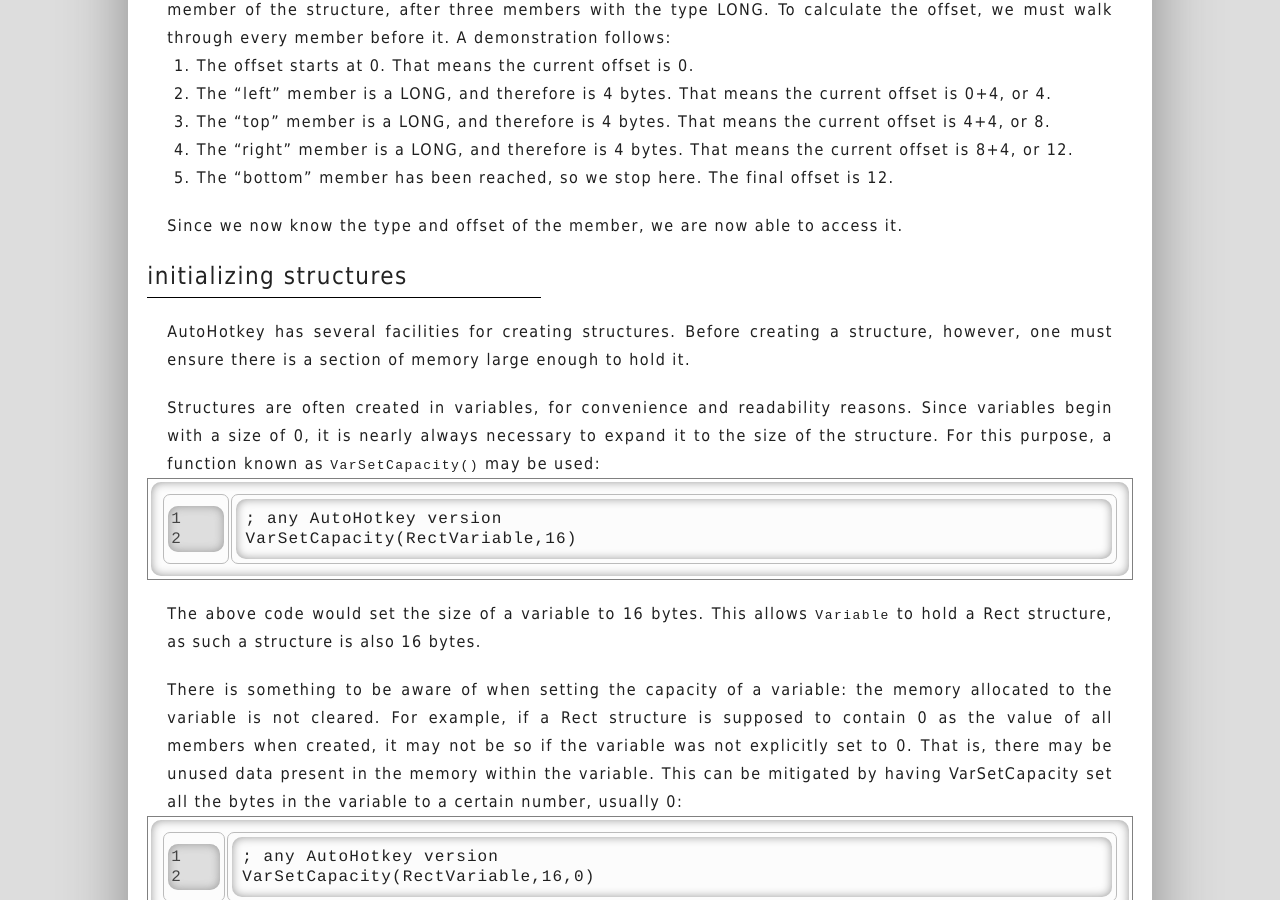
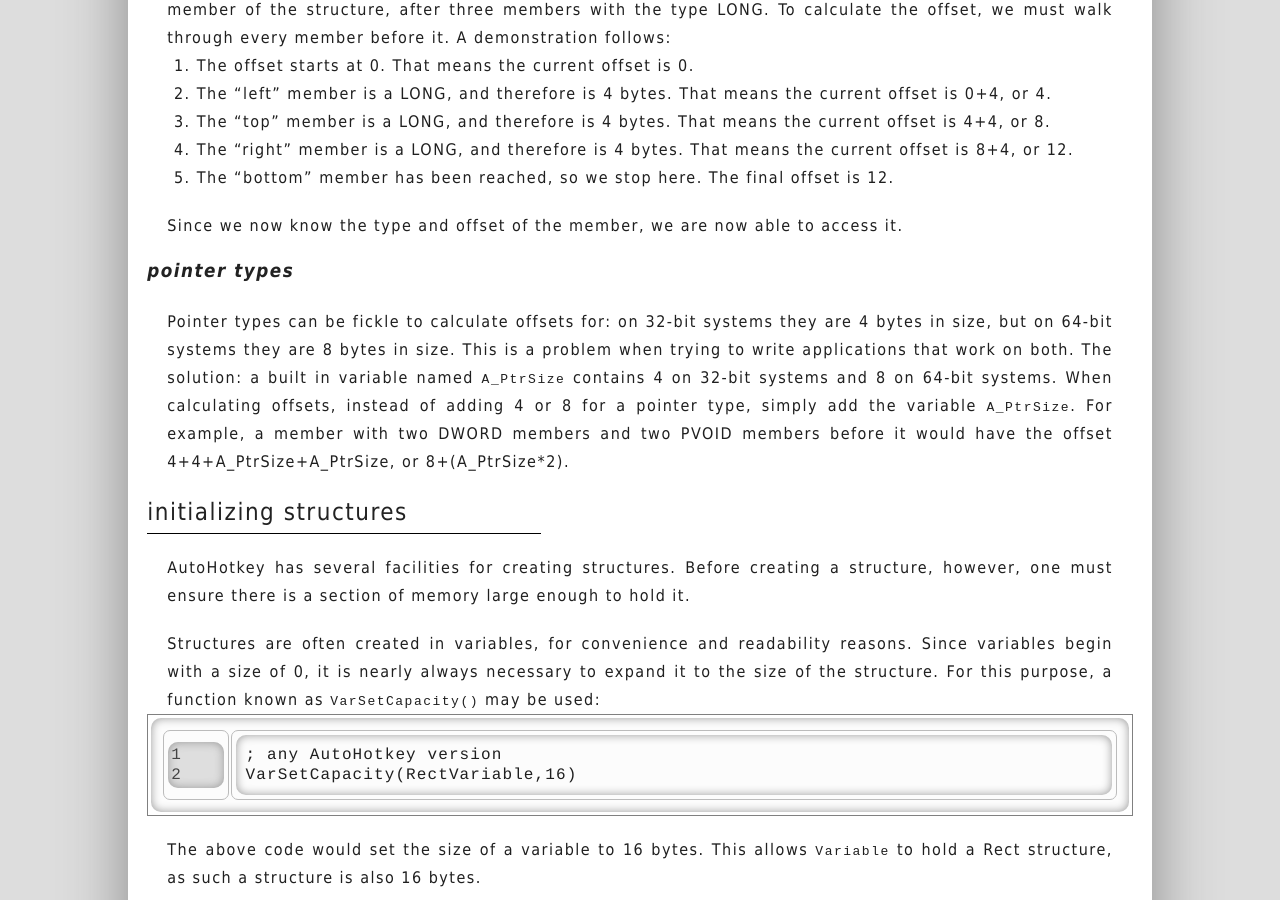
Before and after one commit to maul-esel/ahkbook, a Jekyll site: the page built from en/_posts/2011-11-12-Structures.markdown, in a window 1280 px wide and 900 px high, scrolled down 933 px. Built offline with Jekyll 4.4.1, drawn with Linux system fonts in a browser that asks for light colours.

Commit message:
Add section about pointer sizes across architectures, add contributer entry.

```diff
--- a/en/_posts/2011-11-12-Structures.markdown
+++ b/en/_posts/2011-11-12-Structures.markdown
@@ -36,6 +36,9 @@ In order to access a member of a structure, one must know its type and offset. F
 5. The "bottom" member has been reached, so we stop here. The final offset is 12.
 
 Since we now know the type and offset of the member, we are now able to access it.
+
+### pointer types
+Pointer types can be fickle to calculate offsets for: on 32-bit systems they are 4 bytes in size, but on 64-bit systems they are 8 bytes in size. This is a problem when trying to write applications that work on both. The solution: a built in variable named `A_PtrSize` contains 4 on 32-bit systems and 8 on 64-bit systems. When calculating offsets, instead of adding 4 or 8 for a pointer type, simply add the variable `A_PtrSize`. For example, a member with two DWORD members and two PVOID members before it would have the offset 4+4+A_PtrSize+A_PtrSize, or 8+(A_PtrSize*2).
 
 ## initializing structures
 AutoHotkey has several facilities for creating structures. Before creating a structure, however, one must ensure there is a section of memory large enough to hold it.
--- a/index.markdown
+++ b/index.markdown
@@ -21,6 +21,7 @@ Everything, every minor or major improvement / addition / suggestion is welcome!
 * [maul-esel](http://maul-esel.github.com/)
 * [Frankie](http://aboutscript.com/blog/)
 * [nimda](http://www.autohotkey.com/forum/profile.php?mode=viewprofile&u=48362)
+* [Uberi](http://http://www.autohotkey.net/~Uberi/)
 
 ## Available versions
 * [english](en/Introduction.html) - *work in progress!*
```
